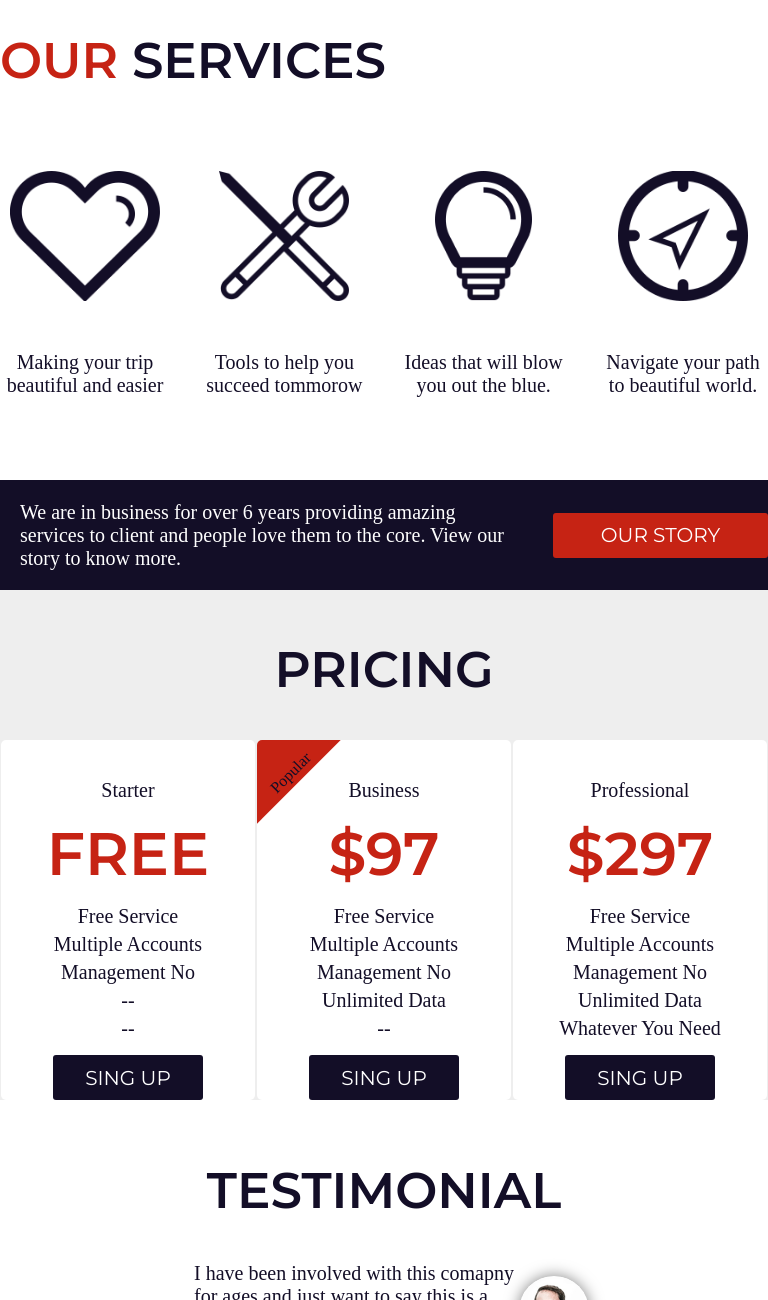
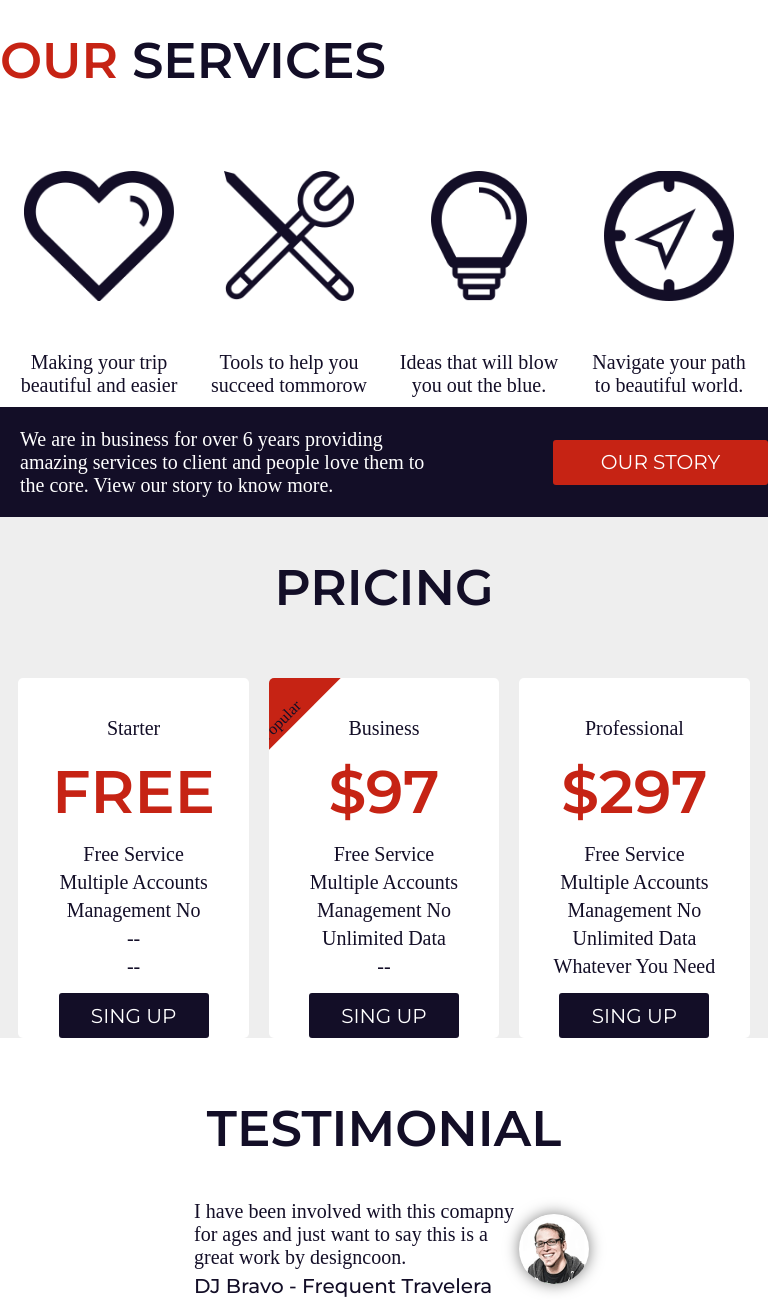
Before and after one commit to lotusstorm/bem, a website: page app/index.html in a window 768 px wide. Shown: the part 708-2008 px from the top of the page. Drawn offline with nearby package versions, Linux system fonts and the light colour scheme; files that its build step writes are made by us from their sources.

Commit message:
final ver

```diff
--- a/app/sass/main.sass
+++ b/app/sass/main.sass
@@ -67,11 +67,13 @@ li
 	left: 625px
 	bottom: 270px
 	box-shadow: 0 0 50px rgba(0, 0, 0, 0.75)
-	@media only screen and (min-width : 768px) and (max-width : 1024px)
+	@media screen and (min-width: 320px) and (max-width: 1024px)
 		position: fixed
 		left: -338px
 		top: 20%
 		z-index: 5
+		@media screen and (min-width: 320px) and (max-width: 1024px) and (orientation : portrait)
+			top: 10%
 
 		&:hover
 			left: -10px
@@ -175,6 +177,8 @@ li
 	&__logo
 		@media only screen and (min-width : 768px) and (max-width : 1024px)
 			margin-top: 30px
+		@media only screen and (max-width : 768px)
+			margin-top: 30px
 
 		h1
 			color: $white
@@ -193,6 +197,9 @@ li
 		justify-content: flex-end
 		@include font("Montserrat", 400, 18px)
 		@media only screen and (min-width : 768px) and (max-width : 1024px)
+			margin-top: -45px
+			width: 100%
+		@media only screen and (max-width : 768px)
 			margin-top: -45px
 			width: 100%
 
@@ -253,21 +260,23 @@ li
 	display: flex
 	justify-content: center
 	align-items: flex-end
-	height: 510px
+	// height: 510px
 	background-color: $form_bg
 
 	h1
 		text-align: center
 		color: $blue
-		margin-bottom: 40px
+		margin: 40px 0
 		@include font("Montserrat", 600, 50px)
 
 	&__wrapper
 		display: flex
-		flex-flow: row
-		justify-content: space-between
-		@media only screen and (min-width : 768px) and (max-width : 1024px)
-			justify-content: space-around
+		flex-flow: row wrap
+		justify-content: center
+		// @media only screen and (min-width : 768px) and (max-width : 1024px)
+		// 	justify-content: space-around
+		// 	@media only screen and (min-width : 320px) and (max-width : 767px)
+		// 		justify-content: center
 
 	&__box
 		display: flex
@@ -279,8 +288,9 @@ li
 		background-color: $white
 		height: 360px
 		width: 310px
+		margin: 20px 10px 0px
 		@media only screen and (min-width : 768px) and (max-width : 1024px)
-			width: 33%
+			width: 30%
 
 		h2
 			color: $red
@@ -305,8 +315,8 @@ li
 		right: 143px
 		bottom: 70px
 		@media only screen and (min-width : 768px) and (max-width : 1024px)
-			right: 120px
-			bottom: 78px
+			right: 130px
+			bottom: 68px
 
 		p
 			color: $blue
@@ -317,7 +327,6 @@ li
 	display: flex
 	flex-flow: row
 	justify-content: center
-	height: 500px
 	weight: 100%
 	background-color: $white
 
@@ -330,10 +339,10 @@ li
 			color: $blue
 
 	&__wrapper
-		margin-top: 80px
+		margin-top: 70px
 		display: flex
-		flex-flow: row
-		justify-content: space-between
+		flex-flow: row wrap
+		justify-content: center
 
 	&__box
 		display: flex
@@ -341,6 +350,7 @@ li
 		justify-content: center
 		width: 170px
 		text-align: center
+		margin: 10px 10px
 
 		p
 			margin-top: 50px
@@ -377,10 +387,12 @@ li
 		justify-content: space-between
 
 	p
-		width: 500px
+		width: 55%
 		color: $white
 		@include font('PT+Serif', 400, 20px)
 		@media screen and (min-width: 768px) and (max-width: 1024px)
+			margin-left: 20px
+		@media screen and (max-width: 768px)
 			margin-left: 20px
 .testimonial
 	display: flex
--- a/app/sass_js/form/form__style.sass
+++ b/app/sass_js/form/form__style.sass
@@ -7,11 +7,13 @@
 	left: 625px
 	bottom: 270px
 	box-shadow: 0 0 50px rgba(0, 0, 0, 0.75)
-	@media only screen and (min-width : 768px) and (max-width : 1024px)
+	@media screen and (min-width: 320px) and (max-width: 1024px)
 		position: fixed
 		left: -338px
 		top: 20%
 		z-index: 5
+		@media screen and (min-width: 320px) and (max-width: 1024px) and (orientation : portrait)
+			top: 10%
 
 		&:hover
 			left: -10px
--- a/app/sass_js/header/header__style.sass
+++ b/app/sass_js/header/header__style.sass
@@ -8,6 +8,8 @@
 
 	&__logo
 		@media only screen and (min-width : 768px) and (max-width : 1024px)
+			margin-top: 30px
+		@media only screen and (max-width : 768px)
 			margin-top: 30px
 
 		h1
@@ -27,6 +29,9 @@
 		justify-content: flex-end
 		@include font("Montserrat", 400, 18px)
 		@media only screen and (min-width : 768px) and (max-width : 1024px)
+			margin-top: -45px
+			width: 100%
+		@media only screen and (max-width : 768px)
 			margin-top: -45px
 			width: 100%
 
--- a/app/sass_js/pricing/pricing__style.sass
+++ b/app/sass_js/pricing/pricing__style.sass
@@ -2,21 +2,23 @@
 	display: flex
 	justify-content: center
 	align-items: flex-end
-	height: 510px
+	// height: 510px
 	background-color: $form_bg
 
 	h1
 		text-align: center
 		color: $blue
-		margin-bottom: 40px
+		margin: 40px 0
 		@include font("Montserrat", 600, 50px)
 
 	&__wrapper
 		display: flex
-		flex-flow: row
-		justify-content: space-between
-		@media only screen and (min-width : 768px) and (max-width : 1024px)
-			justify-content: space-around
+		flex-flow: row wrap
+		justify-content: center
+		// @media only screen and (min-width : 768px) and (max-width : 1024px)
+		// 	justify-content: space-around
+		// 	@media only screen and (min-width : 320px) and (max-width : 767px)
+		// 		justify-content: center
 
 	&__box
 		display: flex
@@ -28,8 +30,9 @@
 		background-color: $white
 		height: 360px
 		width: 310px
+		margin: 20px 10px 0px
 		@media only screen and (min-width : 768px) and (max-width : 1024px)
-			width: 33%
+			width: 30%
 
 		h2
 			color: $red
@@ -54,8 +57,8 @@
 		right: 143px
 		bottom: 70px
 		@media only screen and (min-width : 768px) and (max-width : 1024px)
-			right: 120px
-			bottom: 78px
+			right: 130px
+			bottom: 68px
 
 		p
 			color: $blue
--- a/app/sass_js/services/services__style.sass
+++ b/app/sass_js/services/services__style.sass
@@ -2,7 +2,6 @@
 	display: flex
 	flex-flow: row
 	justify-content: center
-	height: 500px
 	weight: 100%
 	background-color: $white
 
@@ -15,10 +14,10 @@
 			color: $blue
 
 	&__wrapper
-		margin-top: 80px
+		margin-top: 70px
 		display: flex
-		flex-flow: row
-		justify-content: space-between
+		flex-flow: row wrap
+		justify-content: center
 
 	&__box
 		display: flex
@@ -26,6 +25,7 @@
 		justify-content: center
 		width: 170px
 		text-align: center
+		margin: 10px 10px
 
 		p
 			margin-top: 50px
--- a/app/sass_js/story/story__style.sass
+++ b/app/sass_js/story/story__style.sass
@@ -12,8 +12,10 @@
 		justify-content: space-between
 
 	p
-		width: 500px
+		width: 55%
 		color: $white
 		@include font('PT+Serif', 400, 20px)
 		@media screen and (min-width: 768px) and (max-width: 1024px)
 			margin-left: 20px
+		@media screen and (max-width: 768px)
+			margin-left: 20px
```
